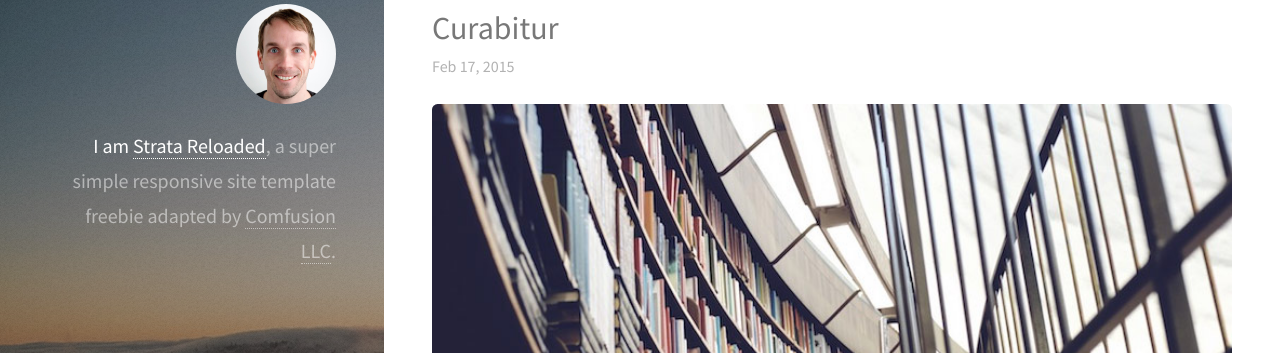
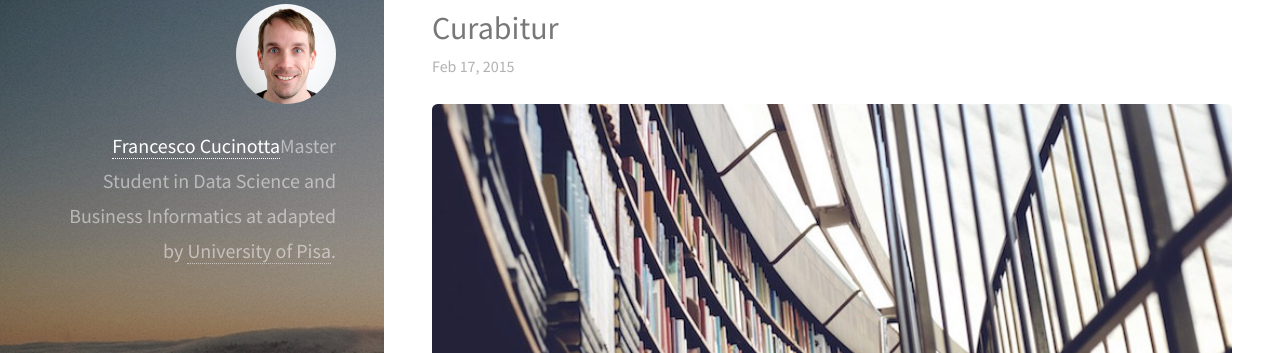
Before and after one commit to fracuci/fracuci.github.io, a Jekyll site: the page built from index.html, in a window 1280 px wide. Shown: the part 92-445 px from the top of the page. Built offline with Jekyll 4.4.1, drawn with Linux system fonts in a browser that asks for light colours; nearby versions of some CDN libraries.

Commit message:
Update default.html

```diff
--- a/_layouts/default.html
+++ b/_layouts/default.html
@@ -26,9 +26,9 @@
 	<body id="top">
     <header id="header">
       <a href="{{ site.url }}" class="image avatar"><img class="editable" src="/images/avatar.jpg" alt="{{ site.author.name }}"></a>
-      <h1 class="editable"><strong>I am <a href="/">Strata Reloaded</a></strong>, a super simple<br>
-      responsive site template freebie<br>
-      adapted by <a href="http://comfusionllc.com">Comfusion LLC</a>.</h1>
+      <h1 class="editable"><strong><a href="/">Francesco Cucinotta</a></strong>Master Student<br>
+      in Data Science and Business Informatics at<br>
+      adapted by <a href="https://www.unipi.it/">University of Pisa</a>.</h1>
     </header>
 
     {{ content }}
```
